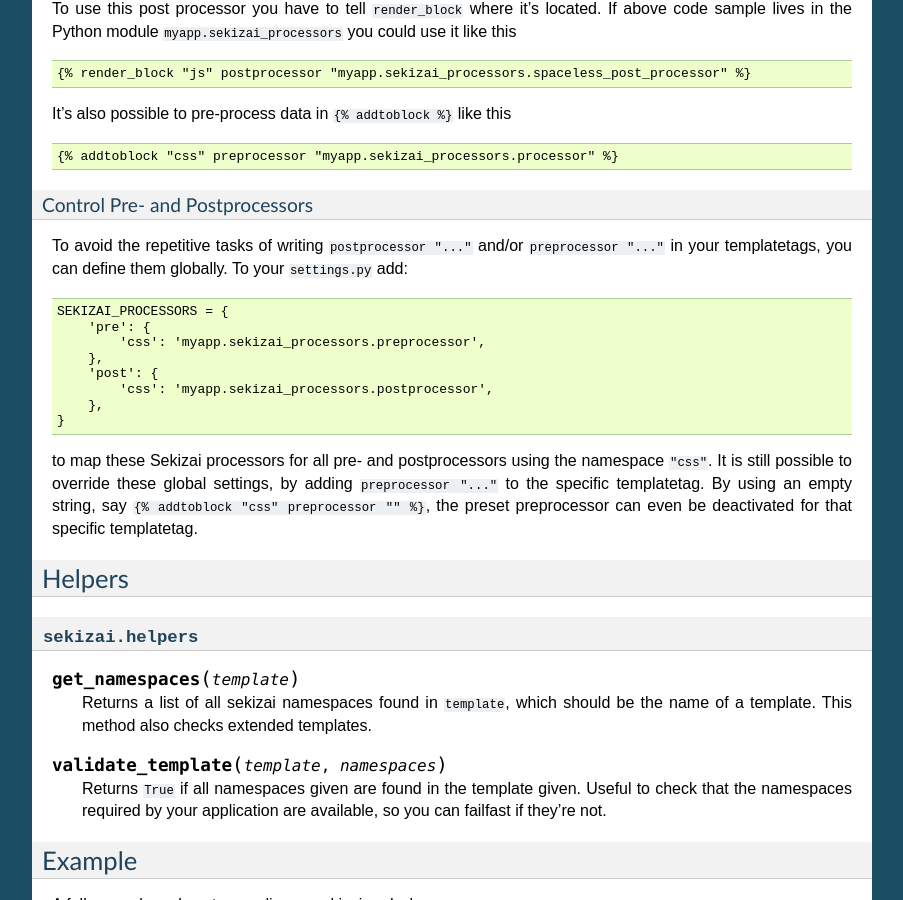
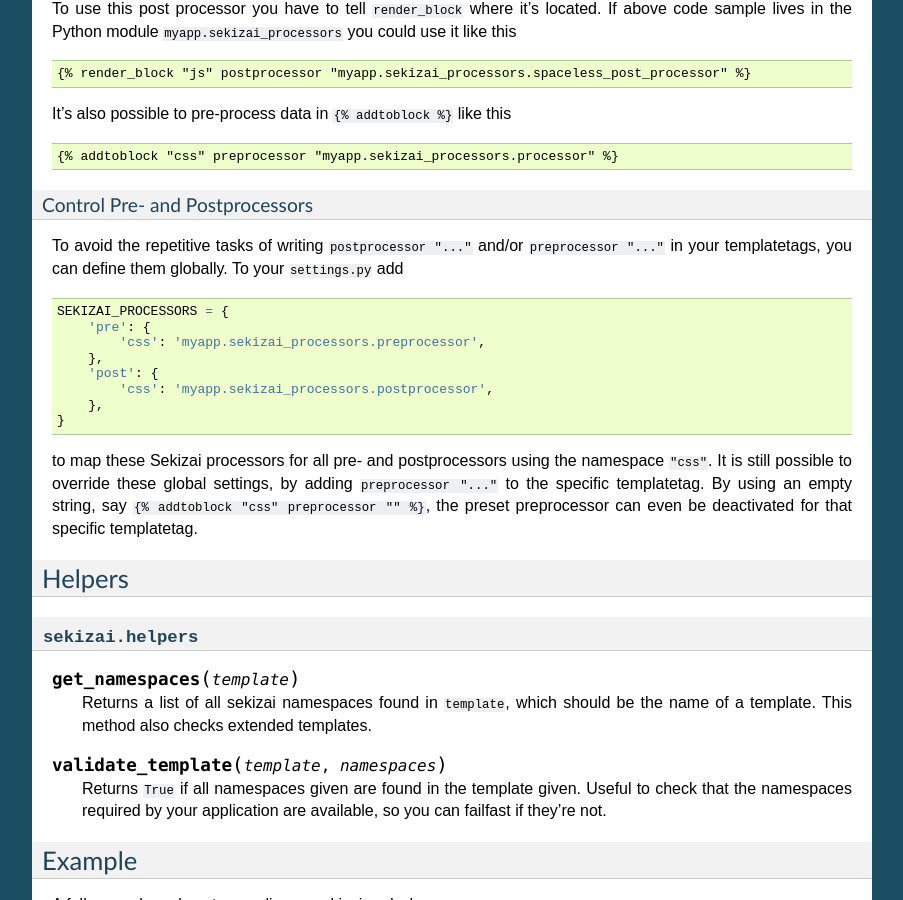
Before and after one commit to django-cms/django-sekizai, a Sphinx documentation site: the page built from docs/index.rst, in a window 1280 px wide and 900 px high, scrolled down 3886 px. Shown: the whole window, without its empty margins (198-1101 px from the left). Built offline with Sphinx 7.4.7, drawn with Linux system fonts in a browser that asks for light colours.

Commit message:
Update index.rst

```diff
--- a/docs/index.rst
+++ b/docs/index.rst
@@ -277,7 +277,9 @@ Control Pre- and Postprocessors
 -------------------------------
 
 To avoid the repetitive tasks of writing ``postprocessor "..."`` and/or ``preprocessor "..."`` in
-your templatetags, you can define them globally. To your ``settings.py`` add::
+your templatetags, you can define them globally. To your ``settings.py`` add
+
+.. code-block:: python
 
     SEKIZAI_PROCESSORS = {
         'pre': {
```
